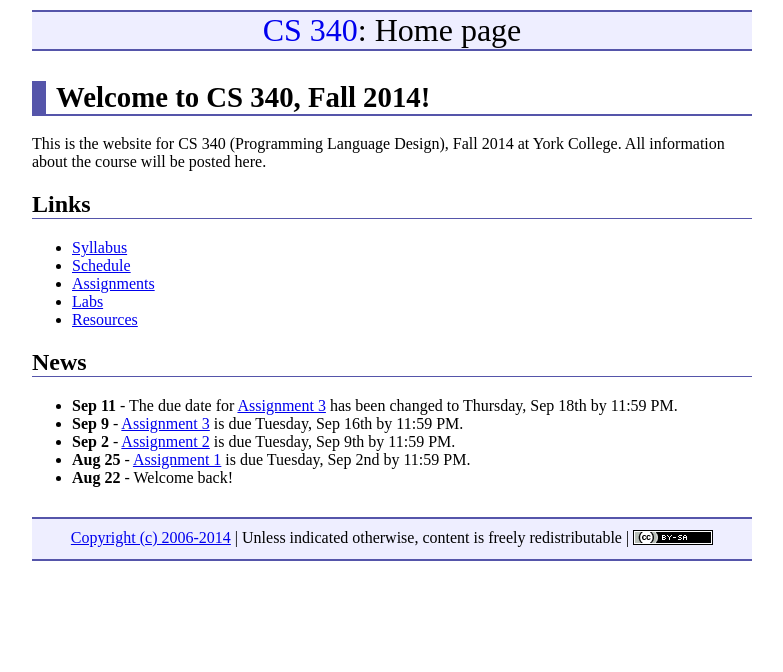
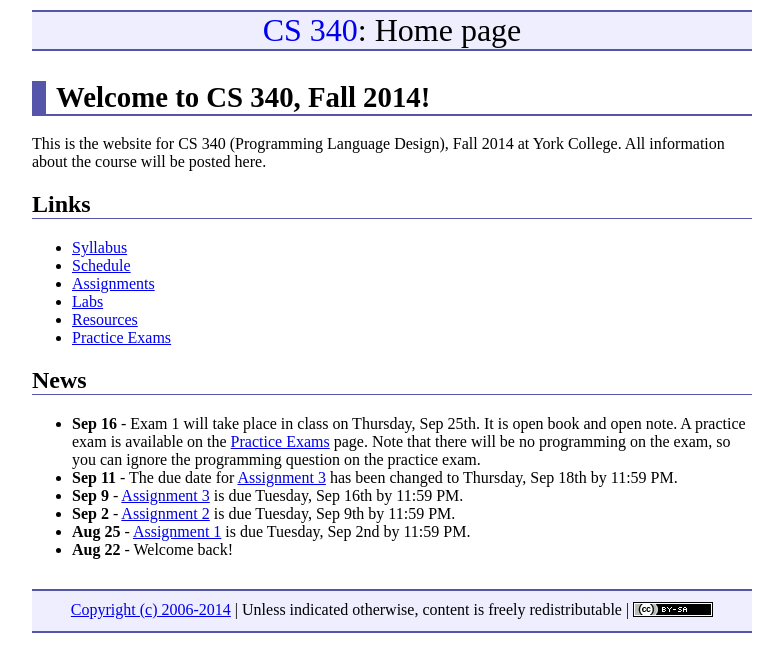
Before and after one commit to ycpcs/cs340-fall2014, a Jekyll site: the page built from index.md, in a window 1280 px wide. Shown: the top 672 px of the page, without its empty margins (248-1031 px from the left). Built offline with Jekyll 4.4.1, drawn with Linux system fonts in a browser that asks for light colours; nearby versions of some CDN libraries; Markdown is read by kramdown in place of the engine named in the settings.

Commit message:
exam 1 news, practice exam

```diff
--- a/index.md
+++ b/index.md
@@ -14,9 +14,11 @@ This is the website for CS 340 (Programming Language Design), Fall 2014 at York
 * [Assignments](assign/index.html)
 * [Labs](labs/index.html)
 * [Resources](resources/index.html)
+* [Practice Exams](practice/index.html)
 
 ## News
 
+* **Sep 16** - Exam 1 will take place in class on Thursday, Sep 25th.  It is open book and open note.  A practice exam is available on the [Practice Exams](practice/index.html) page.  Note that there will be no programming on the exam, so you can ignore the programming question on the practice exam.
 * **Sep 11** - The due date for [Assignment 3](assign/assign03.html) has been changed to Thursday, Sep 18th by 11:59 PM.
 * **Sep 9** - [Assignment 3](assign/assign03.html) is due Tuesday, Sep 16th by 11:59 PM.
 * **Sep 2** - [Assignment 2](assign/assign02.html) is due Tuesday, Sep 9th by 11:59 PM.
```
Also changed, not shown: practice/index.md (added, +8 -0 lines), 1 other file.
